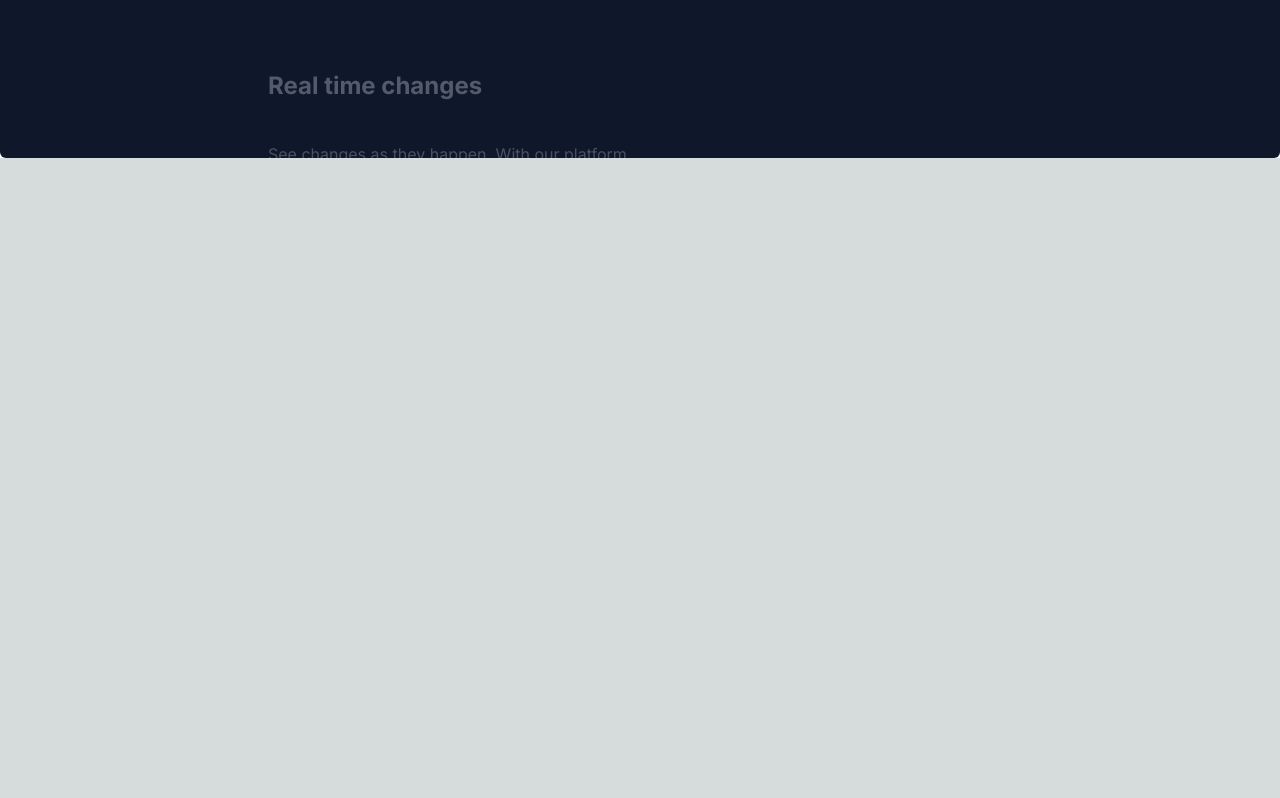
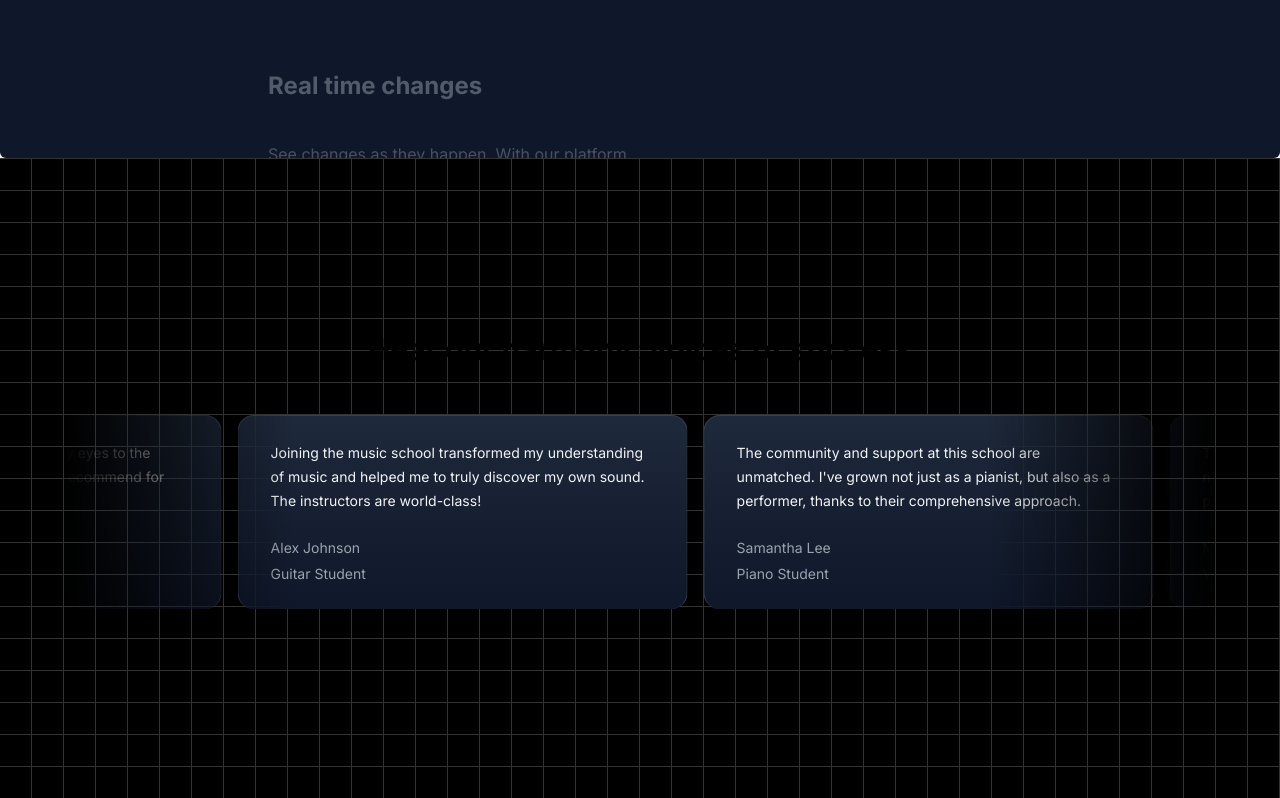
Before and after one commit to AmitBiswas1402/NextJS, a Next.js app in the folder music-nextjs/: page / in a window 1280 px wide. Shown: the part 1670-2468 px from the top of the page. Before the commit the page ends 1828 px from the top, so only its background shows below. Built offline with nearby package versions, Linux system fonts and the light colour scheme.

Commit message:
Testimonial Cards added

```diff
--- a/music-nextjs/package.json
+++ b/music-nextjs/package.json
@@ -11,6 +11,7 @@
   "dependencies": {
     "clsx": "^2.1.0",
     "framer-motion": "^11.0.5",
+    "mini-svg-data-uri": "^1.4.4",
     "next": "14.1.0",
     "react": "^18",
     "react-dom": "^18",
--- a/music-nextjs/src/app/page.tsx
+++ b/music-nextjs/src/app/page.tsx
@@ -1,5 +1,6 @@
 import FeaturedCourses from "@/components/FeaturedCourses";
 import HeroSection from "@/components/HeroSection";
+import MusicSchoolTestimonialCards from "@/components/TestimonialCards";
 import WhyChooseUs from "@/components/WhyChooseUs";
 
 export default function Home() {
@@ -8,6 +9,7 @@
       <HeroSection />
       <FeaturedCourses />
       <WhyChooseUs />
+      <MusicSchoolTestimonialCards />
     </main>
   );
 }
--- /dev/null
+++ b/music-nextjs/src/components/TestimonialCards.tsx
@@ -0,0 +1,56 @@
+'use client'
+
+import React, { useEffect, useState } from "react";
+import { InfiniteMovingCards } from "./ui/infinite-moving-cards";
+const musicSchoolTestimonials = [
+    {
+      quote:
+        'Joining the music school transformed my understanding of music and helped me to truly discover my own sound. The instructors are world-class!',
+      name: 'Alex Johnson',
+      title: 'Guitar Student',
+    },
+    {
+      quote:
+        "The community and support at this school are unmatched. I've grown not just as a pianist, but also as a performer, thanks to their comprehensive approach.",
+      name: 'Samantha Lee',
+      title: 'Piano Student',
+    },
+    {
+      quote:
+        "This school offered me the tools and confidence to take my singing to the next level. I'm endlessly grateful for the personalized coaching.",
+      name: 'Michael Chen',
+      title: 'Vocal Student',
+    },
+    {
+      quote:
+        'As a violinist, finding the right mentor can be challenging, but this school matched me with a teacher who truly understands my goals and challenges.',
+      name: 'Emily Taylor',
+      title: 'Violin Student',
+    },
+    {
+      quote:
+        'The production courses here opened my eyes to the intricacies of music production. Highly recommend for any aspiring producers!',
+      name: 'Chris Morales',
+      title: 'Music Production Student',
+    },
+];
+
+function MusicSchoolTestimonialCards() {
+  return (
+    <div className="h-[40rem] w-full dark:bg-black dark:bg-grid-white/[0.2] relative flex flex-col items-center justify-center overflow-hidden
+    ">
+        <h2 className="text-3xl font-bold text-center mb-8 z-10">Hear our harmony: voices of success</h2>
+        <div className="flex justify-center w-full overflow-hidden px-4 sm:px-6 lg:px-8">
+            <div className="w-full max-w-6xl">
+            <InfiniteMovingCards
+            items={musicSchoolTestimonials}
+            direction="right"
+            speed="slow"
+      />
+            </div>
+        </div>
+    </div>
+  )
+}
+
+export default MusicSchoolTestimonialCards
--- /dev/null
+++ b/music-nextjs/src/components/ui/infinite-moving-cards.tsx
@@ -0,0 +1,121 @@
+"use client";
+
+import { cn } from "@/utils/cn";
+import React, { useEffect, useState } from "react";
+
+export const InfiniteMovingCards = ({
+  items,
+  direction = "left",
+  speed = "fast",
+  pauseOnHover = true,
+  className,
+}: {
+  items: {
+    quote: string;
+    name: string;
+    title: string;
+  }[];
+  direction?: "left" | "right";
+  speed?: "fast" | "normal" | "slow";
+  pauseOnHover?: boolean;
+  className?: string;
+}) => {
+  const containerRef = React.useRef<HTMLDivElement>(null);
+  const scrollerRef = React.useRef<HTMLUListElement>(null);
+
+  useEffect(() => {
+    addAnimation();
+  }, []);
+  const [start, setStart] = useState(false);
+  function addAnimation() {
+    if (containerRef.current && scrollerRef.current) {
+      const scrollerContent = Array.from(scrollerRef.current.children);
+
+      scrollerContent.forEach((item) => {
+        const duplicatedItem = item.cloneNode(true);
+        if (scrollerRef.current) {
+          scrollerRef.current.appendChild(duplicatedItem);
+        }
+      });
+
+      getDirection();
+      getSpeed();
+      setStart(true);
+    }
+  }
+  const getDirection = () => {
+    if (containerRef.current) {
+      if (direction === "left") {
+        containerRef.current.style.setProperty(
+          "--animation-direction",
+          "forwards"
+        );
+      } else {
+        containerRef.current.style.setProperty(
+          "--animation-direction",
+          "reverse"
+        );
+      }
+    }
+  };
+  const getSpeed = () => {
+    if (containerRef.current) {
+      if (speed === "fast") {
+        containerRef.current.style.setProperty("--animation-duration", "20s");
+      } else if (speed === "normal") {
+        containerRef.current.style.setProperty("--animation-duration", "40s");
+      } else {
+        containerRef.current.style.setProperty("--animation-duration", "80s");
+      }
+    }
+  };
+  return (
+    <div
+      ref={containerRef}
+      className={cn(
+        "scroller relative z-20  max-w-7xl overflow-hidden  [mask-image:linear-gradient(to_right,transparent,white_20%,white_80%,transparent)]",
+        className
+      )}
+    >
+      <ul
+        ref={scrollerRef}
+        className={cn(
+          " flex min-w-full shrink-0 gap-4 py-4 w-max flex-nowrap",
+          start && "animate-scroll ",
+          pauseOnHover && "hover:[animation-play-state:paused]"
+        )}
+      >
+        {items.map((item, idx) => (
+          <li
+            className="w-[350px] max-w-full relative rounded-2xl border border-b-0 flex-shrink-0 border-slate-700 px-8 py-6 md:w-[450px]"
+            style={{
+              background:
+                "linear-gradient(180deg, var(--slate-800), var(--slate-900)",
+            }}
+            key={item.name}
+          >
+            <blockquote>
+              <div
+                aria-hidden="true"
+                className="user-select-none -z-1 pointer-events-none absolute -left-0.5 -top-0.5 h-[calc(100%_+_4px)] w-[calc(100%_+_4px)]"
+              ></div>
+              <span className=" relative z-20 text-sm leading-[1.6] text-gray-100 font-normal">
+                {item.quote}
+              </span>
+              <div className="relative z-20 mt-6 flex flex-row items-center">
+                <span className="flex flex-col gap-1">
+                  <span className=" text-sm leading-[1.6] text-gray-400 font-normal">
+                    {item.name}
+                  </span>
+                  <span className=" text-sm leading-[1.6] text-gray-400 font-normal">
+                    {item.title}
+                  </span>
+                </span>
+              </div>
+            </blockquote>
+          </li>
+        ))}
+      </ul>
+    </div>
+  );
+};
--- a/music-nextjs/tailwind.config.ts
+++ b/music-nextjs/tailwind.config.ts
@@ -1,4 +1,5 @@
 import type { Config } from "tailwindcss";
+const svgToDataUri = require("mini-svg-data-uri");
 
 const colors = require("tailwindcss/colors");
 const {
@@ -16,6 +17,29 @@
   });
 }
 
+function addSvgPatterns({ matchUtilities, theme }: any) {
+  matchUtilities(
+    {
+      'bg-grid': (value: any) => ({
+        backgroundImage: `url("${svgToDataUri(
+          `<svg xmlns="http://www.w3.org/2000/svg" viewBox="0 0 32 32" width="32" height="32" fill="none" stroke="${value}"><path d="M0 .5H31.5V32"/></svg>`
+        )}")`,
+      }),
+      'bg-grid-small': (value: any) => ({
+        backgroundImage: `url("${svgToDataUri(
+          `<svg xmlns="http://www.w3.org/2000/svg" viewBox="0 0 32 32" width="8" height="8" fill="none" stroke="${value}"><path d="M0 .5H31.5V32"/></svg>`
+        )}")`,
+      }),
+      'bg-dot': (value: any) => ({
+        backgroundImage: `url("${svgToDataUri(
+          `<svg xmlns="http://www.w3.org/2000/svg" viewBox="0 0 32 32" width="16" height="16" fill="none"><circle fill="${value}" id="pattern-circle" cx="10" cy="10" r="1.6257413380501518"></circle></svg>`
+        )}")`,
+      }),
+    },
+    { values: flattenColorPalette(theme('backgroundColor')), type: 'color' }
+  );
+}
+
 const config: Config = {
   content: [
     "./src/pages/**/*.{js,ts,jsx,tsx,mdx}",
@@ -27,6 +51,8 @@
     extend: {
       animation: {
         spotlight: "spotlight 2s ease .75s 1 forwards",
+        scroll:
+          "scroll var(--animation-duration, 40s) var(--animation-direction, forwards) linear infinite",
       },
       backgroundImage: {
         "gradient-radial": "radial-gradient(var(--tw-gradient-stops))",
@@ -44,9 +70,14 @@
             transform: "translate(-50%,-40%) scale(1)",
           },
         },
+        scroll: {
+          to: {
+            transform: "translate(calc(-50% - 0.5rem))",
+          },
+        },
       },
     },
   },
-  plugins: [addVariablesForColors],
+  plugins: [addVariablesForColors, addSvgPatterns],
 };
 export default config;
```
Also changed, not shown: 1 other file (tests, documents, lock files or other folders).
